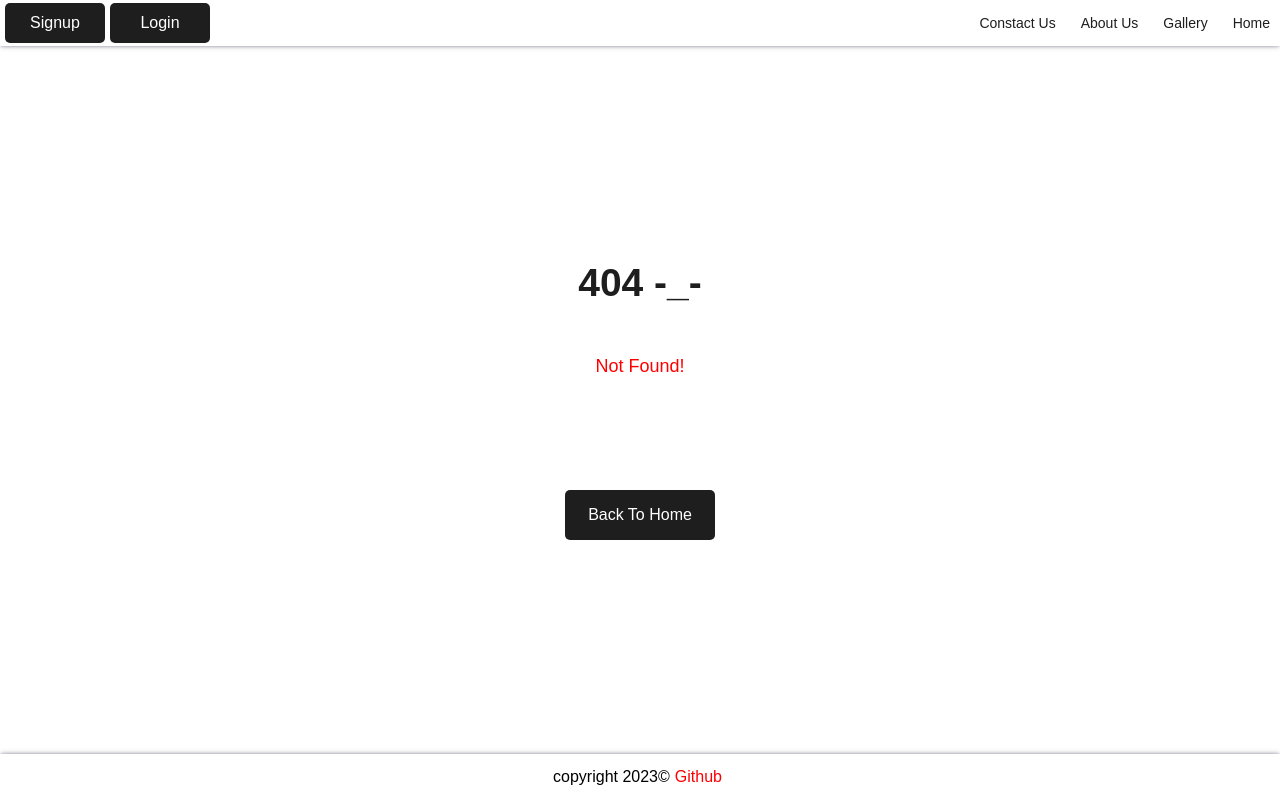
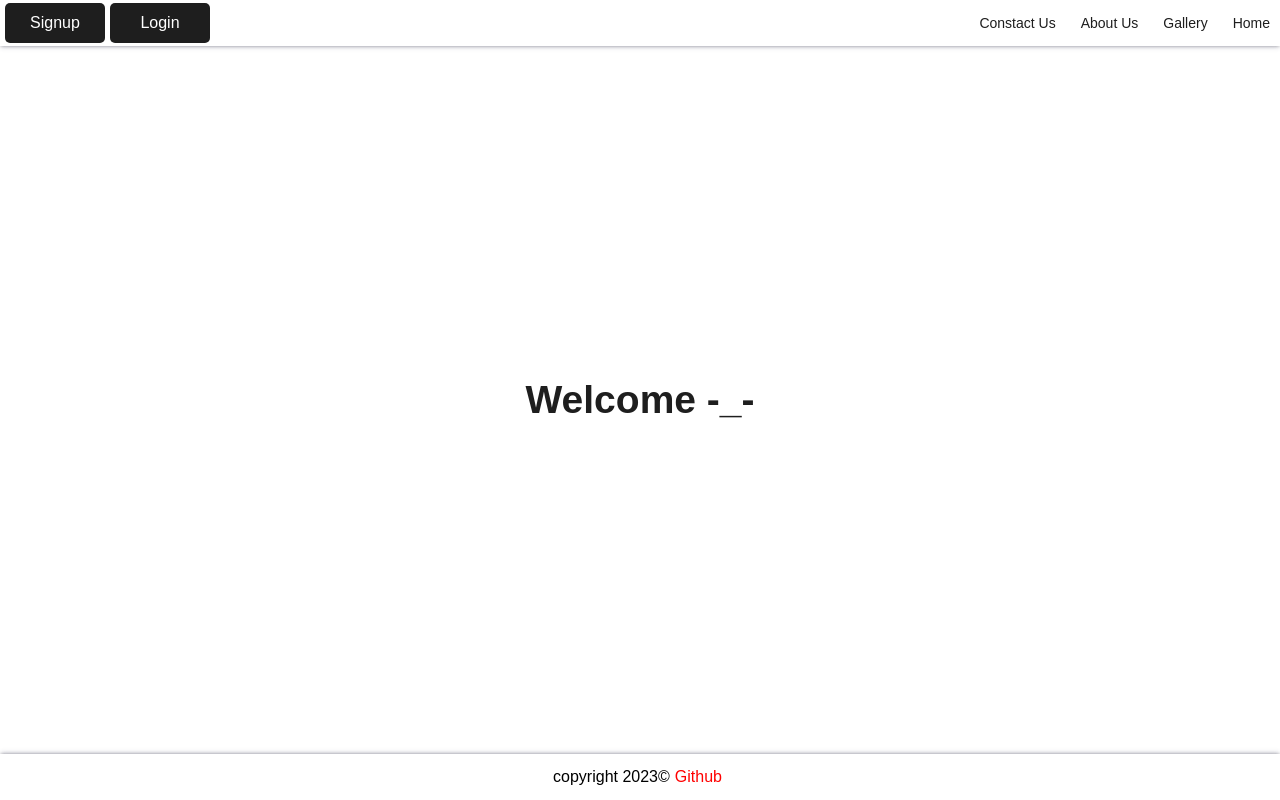
Before and after one commit to hamidazimiazp/Next-Js-Simple-Auth, a Next.js app: page /dashboard in a window 1280 px wide. Before the commit this address had no page. Built offline with nearby package versions, Linux system fonts and the light colour scheme.

Commit message:
add dashboard page

```diff
--- /dev/null
+++ b/src/components/templates/HomePage/DashboardPage.js
@@ -0,0 +1,24 @@
+import React from "react";
+
+const styles = {
+  width: "100%",
+  height: "100%",
+  display: "flex",
+  justifyContent: "center",
+  alignItems: "center",
+  flexDirection: "column",
+  gap: 10,
+  color: "#1e1e1e",
+  fontSize: 26,
+  fontWeight: "normal",
+};
+
+const Dashboard = () => {
+  return (
+    <div style={styles}>
+      <h1>Welcome -_-</h1>
+    </div>
+  );
+};
+
+export default Dashboard;
--- /dev/null
+++ b/src/pages/dashboard.js
@@ -0,0 +1,8 @@
+import Dashboard from "@/components/templates/HomePage/DashboardPage";
+import React from "react";
+
+const dashboard = () => {
+  return <Dashboard />;
+};
+
+export default dashboard;
```
